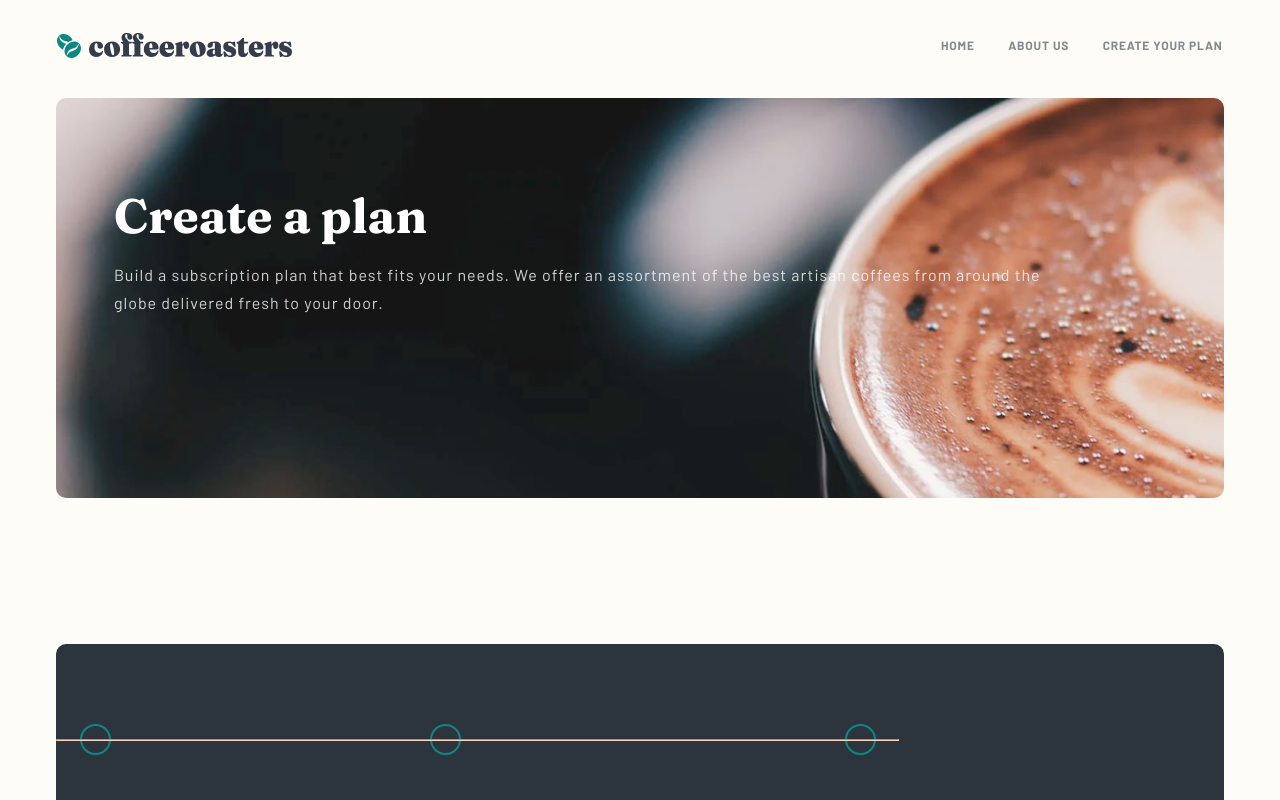
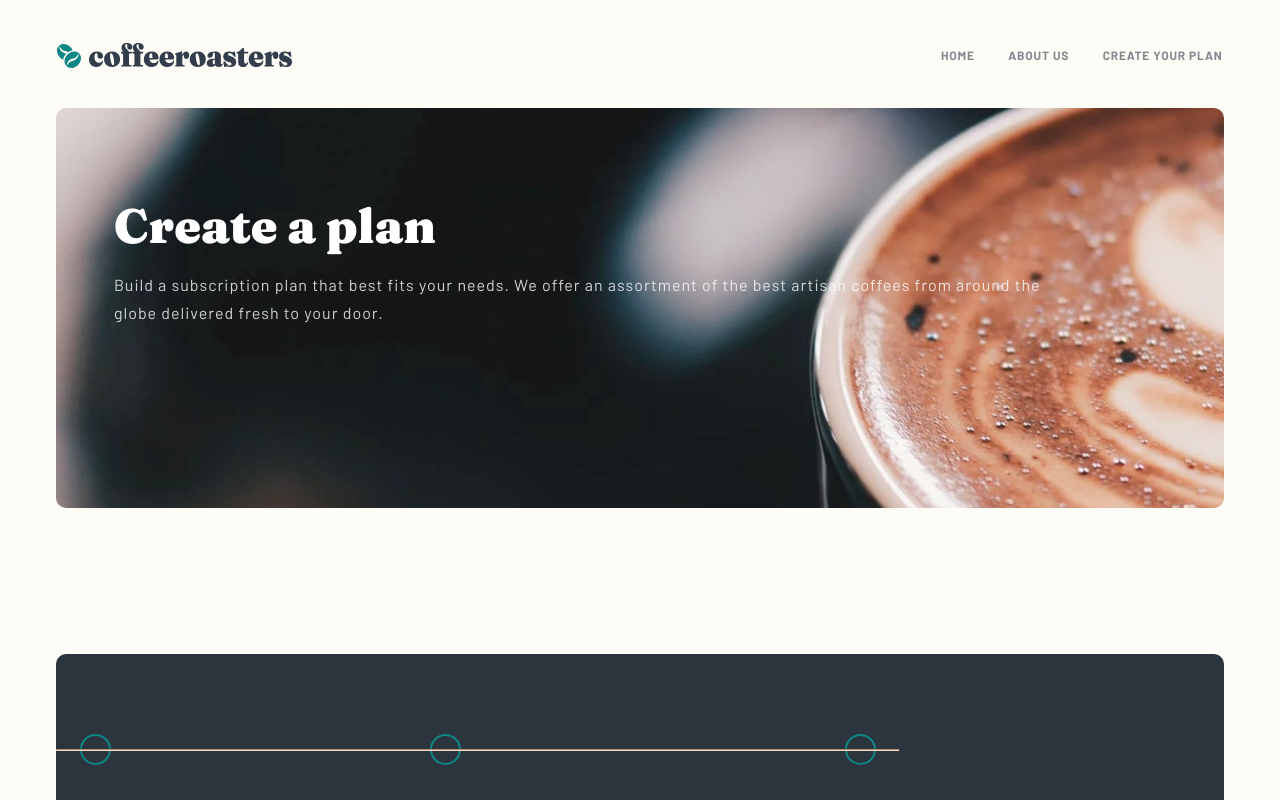
Before and after one commit to vincitaylaran/coffeeroasters-sub-site, a Next.js app: page /plan in a window 1280 px wide. Shown: the top 800 px of the page. Built offline with nearby package versions, Linux system fonts and the light colour scheme.

Commit message:
feat: font weight for hero title in home page is 900

```diff
--- a/styles/Hero.module.scss
+++ b/styles/Hero.module.scss
@@ -17,6 +17,7 @@
     .title {
       margin: 0;
       font-size: heading(h2);
+      font-weight: font-weight(extra-bold);
 
       @media (max-width: breakpoint(mobile-s)) {
         font-size: heading(h3);
@@ -30,7 +31,7 @@
 
       @media (min-width: breakpoint(desktop)) {
         font-size: heading(h1);
-        width: 50%;
+        width: 55%;
       }
     }
 
--- a/styles/globals.scss
+++ b/styles/globals.scss
@@ -16,7 +16,7 @@ body {
   font-family: "Barlow", sans-serif;
   font-weight: font-weight(regular);
   font-size: 1rem;
-  padding: 32px 0 40px;
+  padding: 42px 0 88px;
 
   // @include responsive-padding;
 }
```
